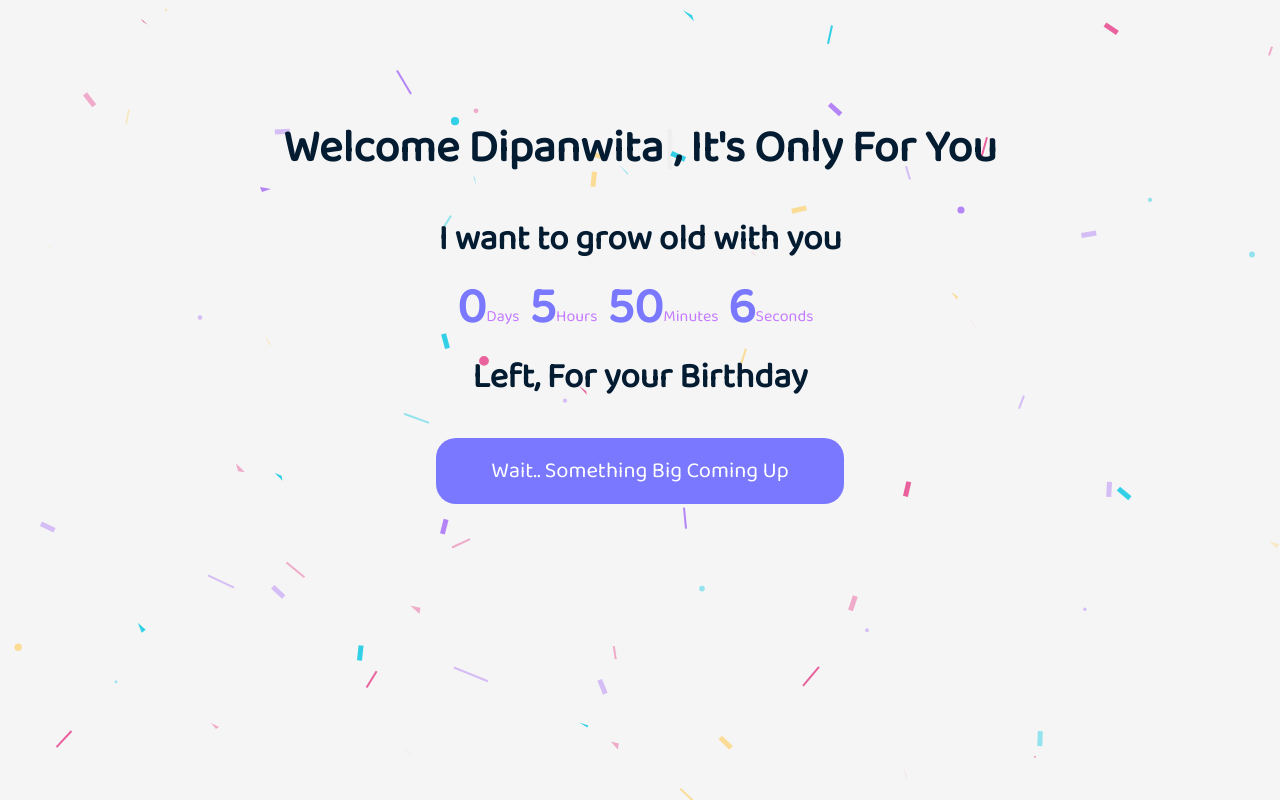
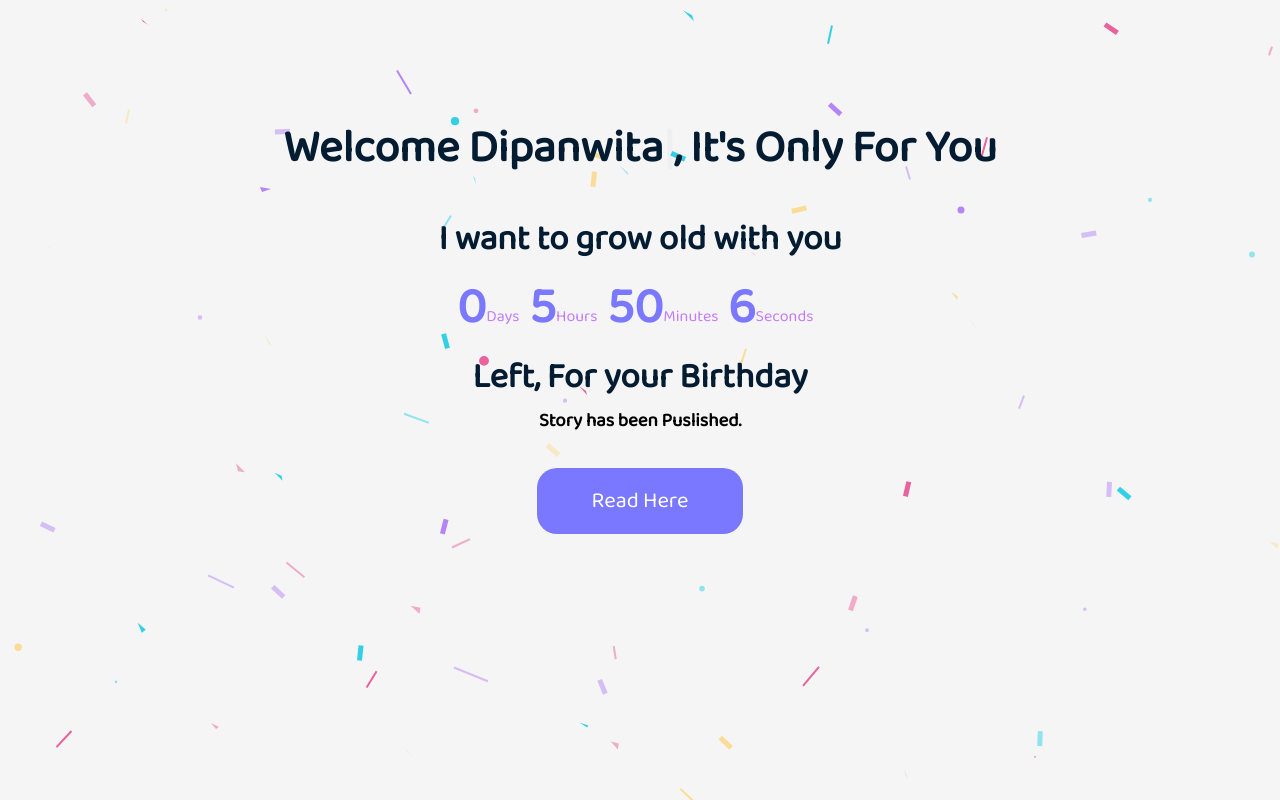
Before and after one commit to Darkethic06/watson-birthday, a plain HTML site: page index.html in a window 1280 px wide. Drawn offline with nearby package versions, Linux system fonts and the light colour scheme.

Commit message:
Update for Birthday

```diff
--- a/index.html
+++ b/index.html
@@ -52,7 +52,8 @@
         <h2 class="subhead">Left, For your Birthday</h2>
         <!-- <a href="message-for-you.html" class="msg-anchor">A Message For You</a> -->
         <!-- <a class="btn" href="message-for-you.html">Sorry for being Late! This is For you</a> -->
-        <a class="btn" href="#" id="waitmsg">Wait.. Something Big Coming Up</a>
+        <h3>Story has been Puslished.</h3>
+        <a class="btn" href="#" id="waitmsg">Read Here</a>
     </div>
     <audio autoplay loop>
         <source src="assets/audio.mp3" type="audio/mpeg">
```
